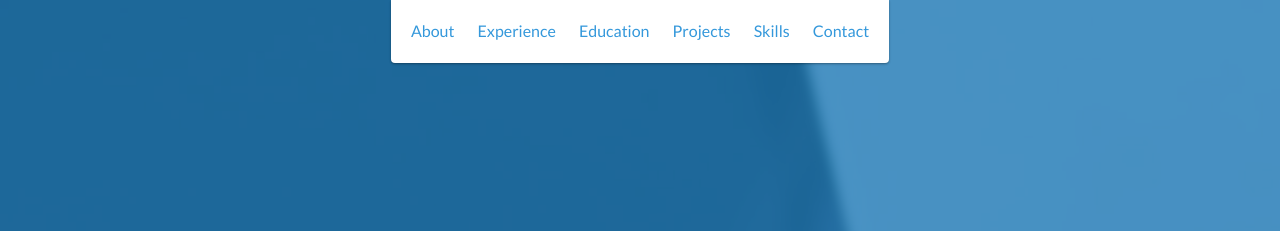
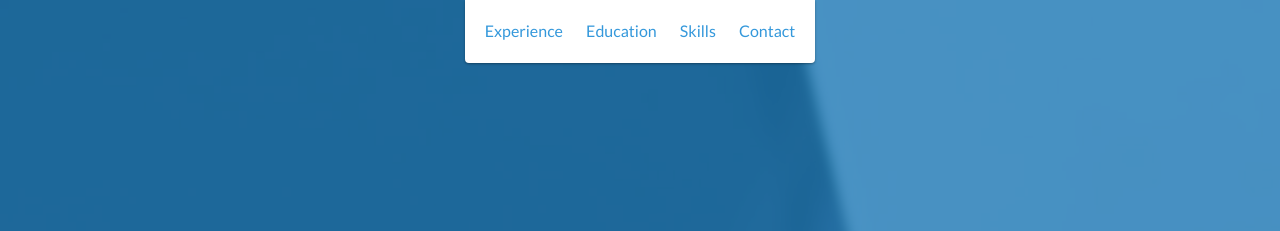
Before and after one commit to marcusabu/marcusabu.github.io, a website: page index.html in a window 1280 px wide. Shown: the top 231 px of the page. Drawn offline with nearby package versions, Linux system fonts and the light colour scheme.

Commit message:
Fixing menu bar

```diff
--- a/index.html
+++ b/index.html
@@ -22,18 +22,18 @@
             <span>Close</span> <i class="fa fa-times" aria-hidden="true"></i>
         </div>
         <ul id="menu" class="shadow">
-            <li>
-                <a href="#about">About</a>
-            </li>
+            <!--<li>-->
+                <!--<a href="#about">About</a>-->
+            <!--</li>-->
             <li>
                 <a href="#experience">Experience</a>
             </li>
             <li>
                 <a href="#education">Education</a>
             </li>
-            <li>
-                <a href="#projects">Projects</a>
-            </li>
+            <!--<li>-->
+                <!--<a href="#projects">Projects</a>-->
+            <!--</li>-->
             <li>
                 <a href="#skills">Skills</a>
             </li>
```
